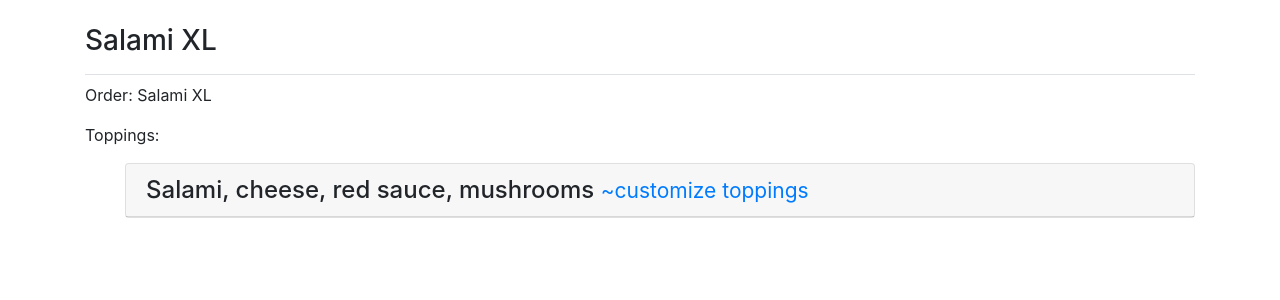
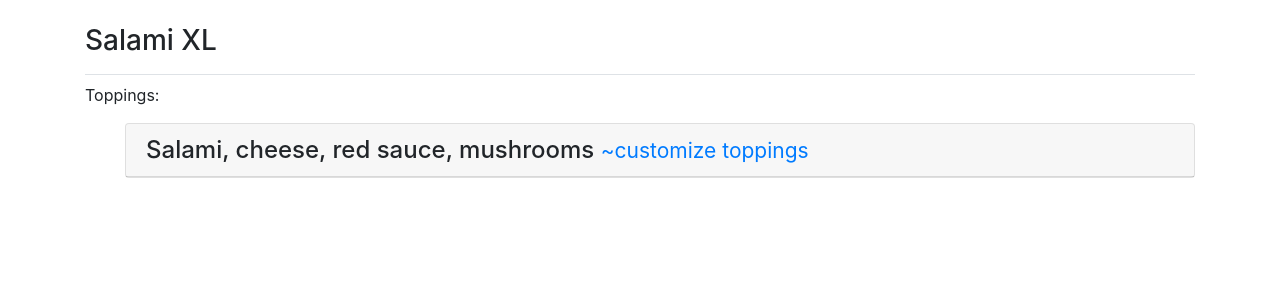
Before and after one commit to KacperMazur9680/Web_application, a Django app: page /orders/1/ in a window 1280 px wide. Shown: the part 58-358 px from the top of the page. Run offline with Django 4.2, Linux system fonts and the light colour scheme; a user stored in the database is signed in; data comes from the database, SQL or seed files in the repository; some libraries are stand-ins or nearby versions.

Commit message:
Fixed duplication

```diff
--- a/pizzeria/pizzas/templates/pizzas/order.html
+++ b/pizzeria/pizzas/templates/pizzas/order.html
@@ -6,8 +6,6 @@
 {% endblock page_header %}
 
 {% block content %}
-
-<p>Order: {{ order }}</p>
 
 <p>Toppings:</p>
 
```
